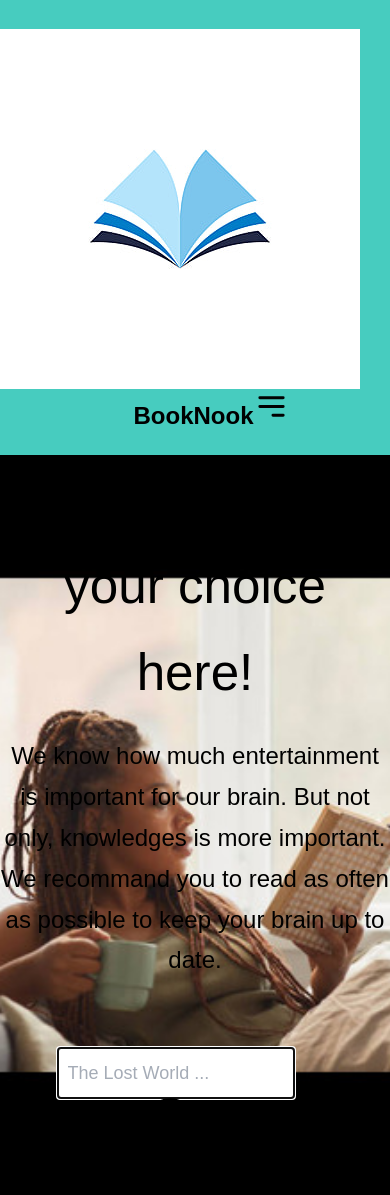
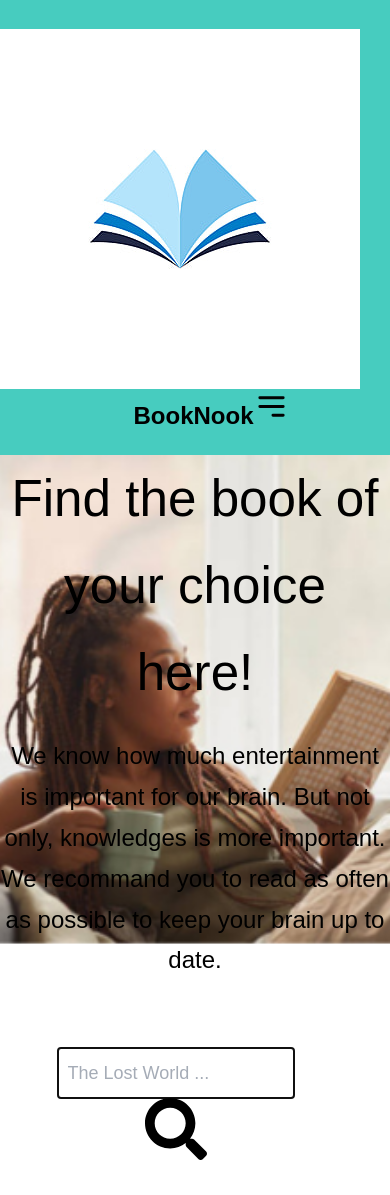
Before and after one commit to Patriciakev-ctrl/Book-library-FE-capstone, a React (Vite) app: page / in a window 390 px wide. Built offline with nearby package versions, Linux system fonts and the light colour scheme; no server answers.

Commit message:
fix: changing the background image for the pohone view

```diff
--- a/src/css/Header.css
+++ b/src/css/Header.css
@@ -18,7 +18,7 @@
 }
 @media (max-width: 768px) {
     .header-container {
-        background-image: url('../assets/girl-reading-phone.jpg');
+        background-image: url('../assets/girl-reaging-phone.png');
     }
 
     .header-container{
```
Also changed, not shown: src/assets/girl-reading-phone.jpg (deleted).
